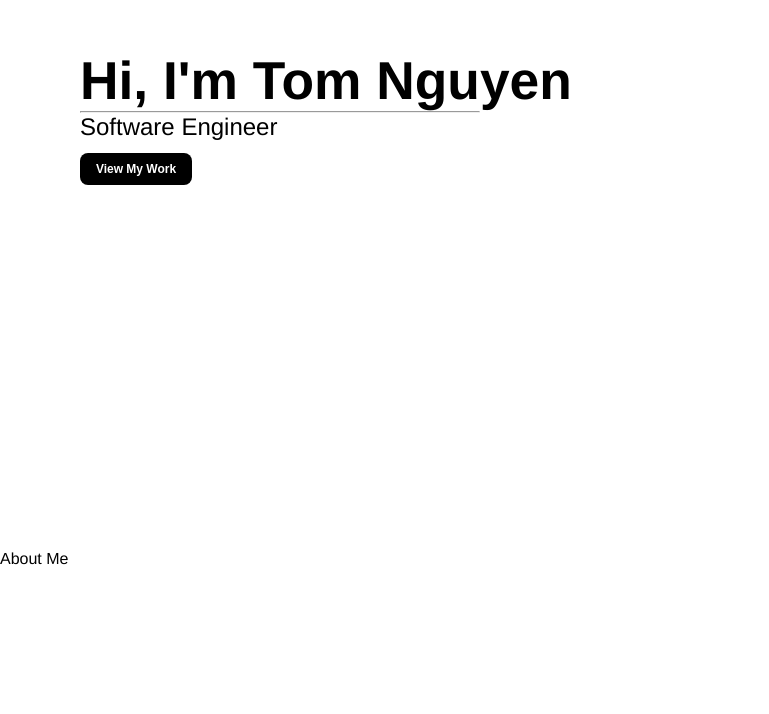
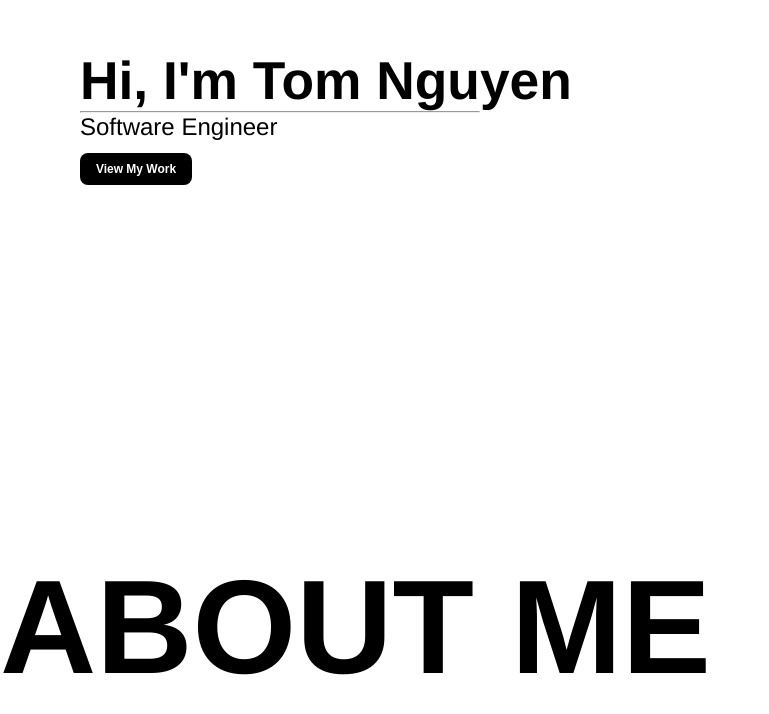
Before and after one commit to tomnguyen1426/tomnguyen1426.github.io, a plain HTML site: page main.html in a window 1280 px wide. Shown: the part 250-964 px from the top of the page, without its empty margins (0-769 px from the left). Before the commit the page ends 818 px from the top, so only its background shows below. Drawn offline with nearby package versions, Linux system fonts and the light colour scheme.

Commit message:
about me title (unfinished)

```diff
--- a/main.html
+++ b/main.html
@@ -10,6 +10,7 @@
 <section id = "Welcome">
   <h1 id = "name">Hi, I'm Tom Nguyen</h1>
   <script src="https://unpkg.com/typewriter-effect@latest/dist/core.js"></script>
+
   <script>
     const app = document.getElementById('name');
     const typewriter = new Typewriter(app, {
@@ -18,17 +19,25 @@
     });
     typewriter.typeString("Hi, I'm Tom Nguyen").start();
   </script>
+
   <hr id = "title">
   <p id = Engineer>Software Engineer</p>
   <button id="ViewWork">View My Work</button>
 </section>
-<section id = "AboutMe">
-  <p>About Me</p>
+<section id = "about-me">
+  <h1 id = titleMe>ABOUT ME</h1>
+
+
 </section>
+<section id = "view-work">
 
 
 
 
+
+
+
+</section>
 </body>
 
 
--- a/style.css
+++ b/style.css
@@ -51,3 +51,13 @@ html, body{
   font-size: 0.75rem;   /* change only text size */
   font-weight: bold ;
 }
+
+#about-me{
+  height: 100vh;
+}
+
+
+#titleMe{
+  border-top: 30vh;
+  font-size: 100pt;
+}
```
